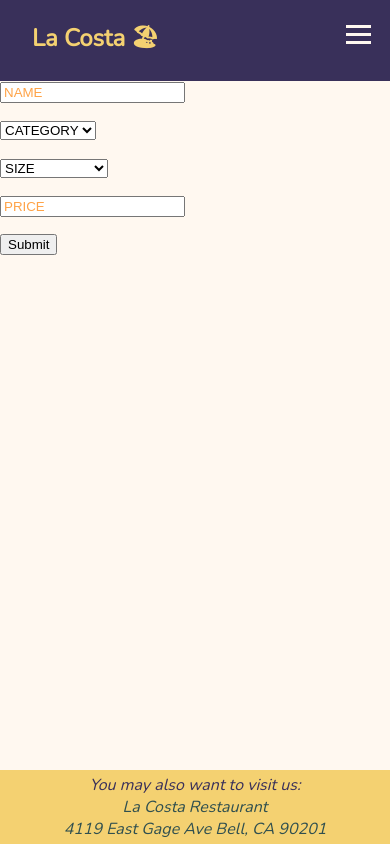
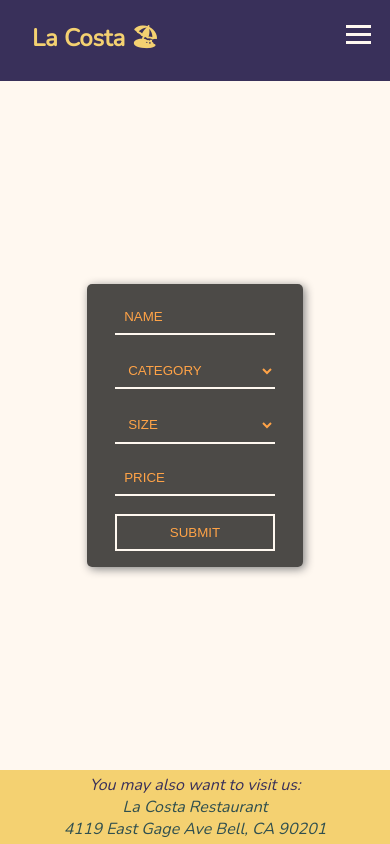
Before and after one commit to Joes-BitGit/menu, a React (Create React App) app in the folder client/: page /add in a window 390 px wide. Built offline with nearby package versions, Linux system fonts and the light colour scheme.

Commit message:
center form, responsive design, pseudo classes

```diff
--- a/client/src/routes/AddItem.jsx
+++ b/client/src/routes/AddItem.jsx
@@ -1,6 +1,7 @@
 import React, { useContext, useState } from "react";
 import MenuGenerator from "../apis/MenuGenerator";
 import { MenuContext } from "../context/MenuContext.js";
+import "../styles/addpage.css";
 
 const AddItem = () => {
   const [name, setName] = useState("");
@@ -48,19 +49,23 @@ const AddItem = () => {
   };
 
   return (
-    <>
-      <form onSubmit={handleSubmit}>
-        <label>
+    <div className="form-container">
+      <form onSubmit={handleSubmit} className="form-inputs">
         <input
           type="text"
           placeholder="NAME"
           value={name}
           onInput={handleNameInput}
           required
+          className="name input-add"
         />
-        </label>
-        <p>
-          <select value={category} onInput={handleCategoryInput} required>
+
+        <select
+          value={category}
+          onInput={handleCategoryInput}
+          required
+          className="category input-add"
+        >
           <option disabled value="category">
             CATEGORY
           </option>
@@ -71,9 +76,13 @@ const AddItem = () => {
           <option value="appetizers">Appetizers</option>
           <option value="breakfast">Breakfast</option>
         </select>
-        </p>
-        <p>
-          <select value={size} onInput={handleSizeInput} required>
+
+        <select
+          value={size}
+          onInput={handleSizeInput}
+          required
+          className="size input-add"
+        >
           <option disabled value="size">
             SIZE
           </option>
@@ -82,7 +91,7 @@ const AddItem = () => {
           <option value="large">Large</option>
           <option value="Not Applicable">Not Applicable</option>
         </select>
-        </p>
+
         <input
           type="number"
           placeholder="PRICE"
@@ -91,12 +100,14 @@ const AddItem = () => {
           value={price}
           onInput={handlePriceInput}
           required
+          className="price input-add"
         />
-        <p>
-          <button type="submit">Submit</button>
-        </p>
+
+        <button type="submit" className="submission input-add">
+          SUBMIT
+        </button>
       </form>
-    </>
+    </div>
   );
 };
 
--- /dev/null
+++ b/client/src/styles/addpage.css
@@ -0,0 +1,58 @@
+.form-container {
+  display: grid;
+  place-items: center;
+}
+
+.form-inputs {
+  display: flex;
+  flex-direction: column;
+  background: rgba(0, 0, 0, 0.7);
+  padding: 2% 5%;
+  border-radius: 5px;
+  box-shadow: 2px 2px 10px var(--transparent);
+}
+
+/* class for input, select, select, input, button */
+.input-add {
+  padding: 5%;
+  background: transparent;
+  border: none;
+  border-bottom: 2px solid var(--floral-white);
+  margin: 5%;
+  color: var(--dark-orange);
+}
+
+.input-add:focus {
+  outline: none;
+  /* background: var(--dark-orange); */
+  /* color: var(--floral-white); */
+}
+
+.submission {
+  border: 2px solid var(--floral-white);
+}
+
+.submission:hover {
+  /* left-right top-bottom blurriness */
+  box-shadow: 4px 4px 1px;
+  transition: box-shadow ease-out 200ms;
+}
+
+@media screen and (min-width: 768px) {
+  .form-inputs {
+    flex-direction: row;
+    flex-wrap: wrap;
+    justify-content: space-evenly;
+    align-items: baseline;
+
+    padding: 1%;
+  }
+  .submission {
+    flex-grow: 2;
+  }
+
+  .input-add {
+    flex-grow: 1;
+    padding: 3%;
+  }
+}
```
Lines whose indentation alone changed are shown as unchanged.
